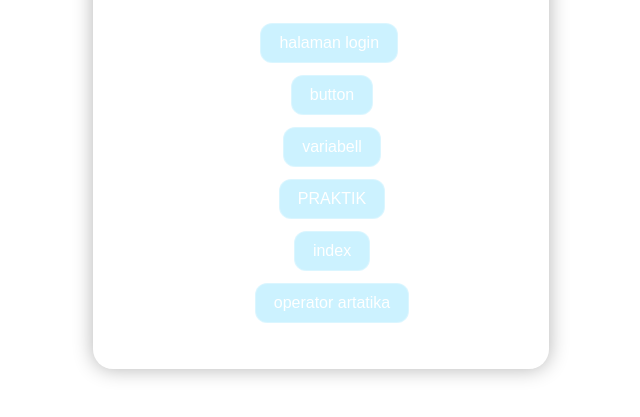
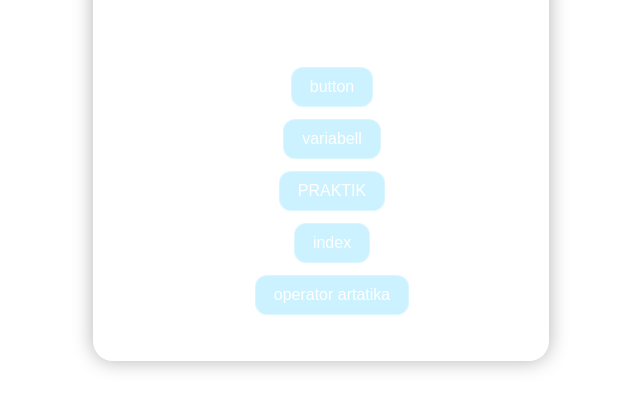
Before and after one commit to ahnafrevan2-rgb/pannn, a plain HTML site: page index.html in a window 1280 px wide. Shown: the part 325-742 px from the top of the page, without its empty margins (319-959 px from the left). Drawn offline with Linux system fonts and the light colour scheme.

Commit message:
Index.html

```diff
--- a/index.html
+++ b/index.html
@@ -81,7 +81,7 @@
 		</header>
 
 		<nav>
-li><a href="halaman login.html">halaman login</a></li>
+        <li></li>a href="halaman login.html">halaman login</a></li>
         <li><a href="button.html">button</a></li>
         <li><a href="variabell.html">variabell</a></li>
         <li><a href="PRAKTIK.html">PRAKTIK</a></li>
```
